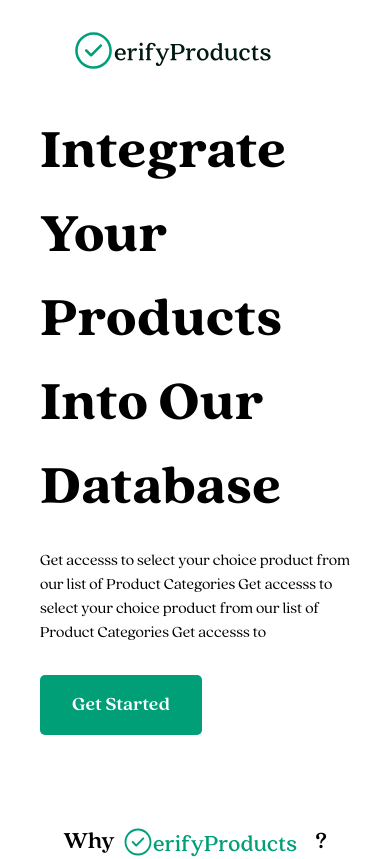
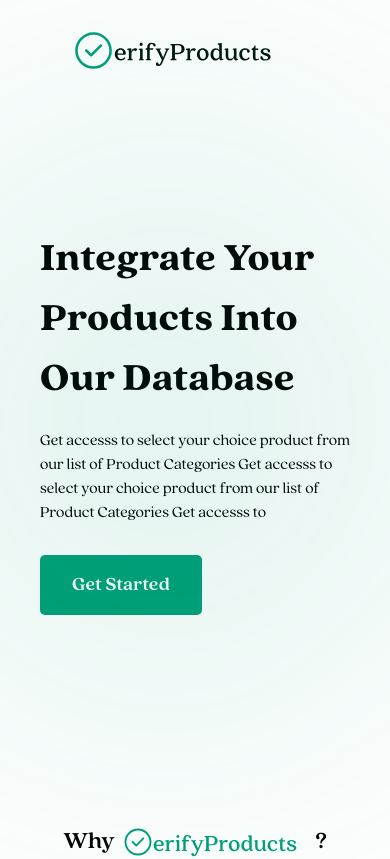
Before and after one commit to Verify-App-TUTN/VerifyProduct, a React (Create React App) app: page / in a window 390 px wide. Shown: the top 859 px of the page. Built offline with nearby package versions, Linux system fonts and the light colour scheme.

Commit message:
responsiveness fixes

```diff
--- a/src/components/Hero/index.module.css
+++ b/src/components/Hero/index.module.css
@@ -25,7 +25,7 @@
 }
 @media screen and (max-width: 768px) {
   .Hero .Hero__content h1 {
-    font-size: 3.5rem;
+    font-size: 2.5rem;
   }
 }
 .Hero .Hero__content p {
@@ -45,9 +45,9 @@
   width: 100%;
   display: flex;
 }
-@media screen and (max-width: 650px) {
+@media screen and (max-width: 768px) {
   .Hero .Hero__illustration_container {
-    display: none;
+    position: absolute;
   }
 }
 .Hero .Hero__illustration_container .Hero__illustration_blur {
@@ -73,6 +73,13 @@
   transition: 1s filter linear, 1s -webkit-filter linear;
   animation-direction: alternate;
 }
+@media screen and (max-width: 768px) {
+  .Hero .Hero__illustration_container .Hero__illustration_blur {
+    position: relative;
+    width: 300px;
+    height: 300px;
+  }
+}
 @keyframes blurry {
   0% {
     filter: blur(150px);
@@ -81,11 +88,26 @@
     filter: blur(300px);
   }
 }
+@media screen and (max-width: 768px) {
+  @keyframes blurry {
+    0% {
+      filter: blur(150px);
+    }
+    100% {
+      filter: blur(200px);
+    }
+  }
+}
 .Hero .Hero__illustration_container .Hero__illustration {
   position: relative;
   width: calc(100% - 30px);
   transform: scale(2);
   right: 10px;
 }
+@media screen and (max-width: 768px) {
+  .Hero .Hero__illustration_container .Hero__illustration {
+    display: none;
+  }
+}
 
 /*# sourceMappingURL=index.module.css.map */
--- a/src/components/Hero/index.module.scss
+++ b/src/components/Hero/index.module.scss
@@ -20,7 +20,7 @@
     h1 {
       font-size: 4.5rem;
     @media screen and (max-width: 768px) {
-        font-size: 3.5rem;
+        font-size: 2.5rem;
     }
       font-weight: 900;
     }
@@ -38,8 +38,8 @@
     }
   }
   .Hero__illustration_container {
-    @media screen and (max-width: 650px) {
-        display: none;
+    @media screen and (max-width: 768px) {
+        position: absolute;
     }
     position: relative;
     width: 100%;
@@ -47,6 +47,11 @@
     .Hero__illustration_blur {
       position: absolute;
       display: block;
+    @media screen and (max-width: 768px) {
+      position: relative;
+      width: 300px;
+      height: 300px;
+    }
       right: 0;
       bottom: 30%;
       top: 10%;
@@ -74,12 +79,26 @@
           filter: blur(300px);
         }
       }
+    @media screen and (max-width: 768px) {
+      @keyframes blurry {
+          0% {
+            filter: blur(150px);
+          }
+
+          100% {
+            filter: blur(200px);
+          }
+        }
+    }
     }
     .Hero__illustration {
       position: relative;
       width: calc(100% - 30px);
       transform: scale(2);
       right: 10px;
+    @media screen and (max-width: 768px) {
+      display: none;
+    }
     }
   }
 }
```
Also changed, not shown: 1 other file (tests, documents, lock files or other folders).
